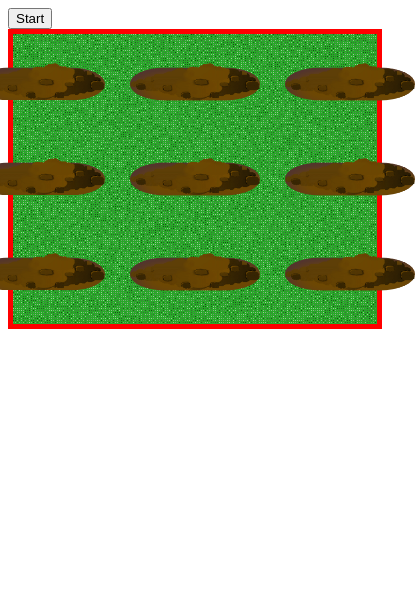
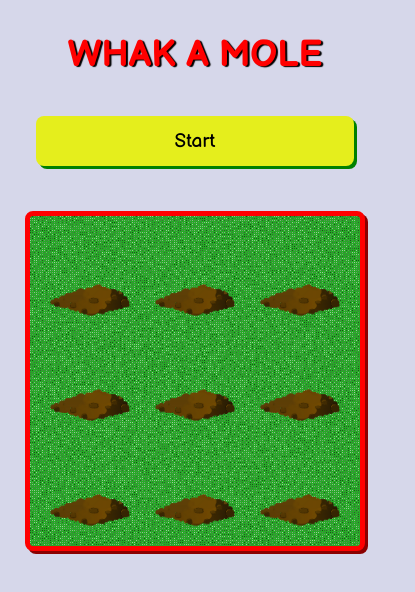
Before and after one commit to Mandy-Blaschke/whack-a-mole, an Angular app: page / in a window 390 px wide. Shown: the top 592 px of the page, 415 px wide, since content can reach past the window. Built offline with nearby package versions, Linux system fonts and the light colour scheme.

Commit message:
added: styles, responsiveness

```diff
--- a/src/app/app.component.html
+++ b/src/app/app.component.html
@@ -1,23 +1,26 @@
+<div class="content">
+
+  <h1>WHAK A MOLE</h1>
 
   <button (click)="startGame()" *ngIf="!activeGame">Start</button>
 
-<div *ngIf="activeGame">
-  <p>
+  <div>
+    <p *ngIf="activeGame">
       Punkte: {{score}}
     </p>
+    <p *ngIf="finishedGame">Spiel beendet. Deine Punktzahl: {{score}}</p>
   </div>
 
   <div class="game">
 
     <div *ngFor="let mole of moles" class="moles">
-    <div (click)="countScore(mole)" class="mole">
-      <img class="showHill" [class.hiddenHill]="mole.visible && activeGame" src="assets/molehills.png" alt="molehills">
+      <div (pointerdown)="countScore(mole)" class="mole">
+        <img class="showHill" [class.hiddenHill]="mole.visible && activeGame" src="assets/molehills.png"
+             alt="molehills">
         <img class="mole-img" [class.visible]="mole.visible && activeGame" src="assets/mole.png" alt="mole">
       </div>
     </div>
 
   </div>
 
-<div *ngIf="finishedGame">
-  <p>Spiel beendet. Deine Punktzahl: {{score}}</p>
 </div>
--- a/src/app/app.component.scss
+++ b/src/app/app.component.scss
@@ -1,6 +1,46 @@
+.content {
+  display: flex;
+  flex-direction: column;
+  align-items: center;
+
+  h1 {
+    text-align: center;
+    font-size: 2.3rem;
+    font-weight: 700;
+    text-shadow: 2px 1px 1px black;
+    color: red;
+  }
+
+  button {
+    width: 318px;
+    height: 50px;
+    margin: 15px 0 45px 0;
+    border-radius: 8px;
+    outline: none;
+    border: none;
+    box-shadow: 3px 3px green;
+    background-color: #e5ee1c;
+    font-family: 'Balsamiq Sans', cursive;
+    font-size: 1.2rem;
+
+    &:active {
+      border: none;
+      box-shadow: inset 3px 3px 1px #bcc310;
+    }
+  }
+
+  p {
+    font-size: 1.5rem;
+    width: 90vw;
+    text-align: center;
+    background-color: red;
+    color: ghostwhite;
+    padding: 10px;
+  }
+
   .game {
     border: 5px solid red;
-  padding: 15px;
+    padding: 20px;
     display: grid;
     grid-gap: 25px;
     grid-template-columns: repeat(3, auto);
@@ -8,23 +48,54 @@
     background-color: #27a827;
     background-image: url("~src/assets/noisy-texture-300x300-o53-d25-c-27a827-t1.png");
     justify-content: center;
+    border-radius: 8px;
+    box-shadow: 3px 3px darkred;
 
     .moles {
 
       .mole {
         position: relative;
+        height: 130px;
+        width: 130px;
+        background-color: transparent;
+
+        @media (max-width: 490px){
+          height: 100px;
+          width: 100px;
+        }
+
+        @media (max-width: 415px){
+          height: 80px;
+          width: 80px;
+        }
+
+        @media (max-width: 325px){
           height: 70px;
+          width: 70px;
+        }
+
+        img {
+          pointer-events: none;
           width: 130px;
-      background-color: #6E4904;
-      transform: rotateX(62deg);
-      border-radius: 60px;
-      box-shadow: inset 7px 11px 19px #503333;
+
+          @media (max-width: 490px){
+            width: 100px;
+          }
+
+          @media (max-width: 415px){
+            width: 80px;
+          }
+
+          @media (max-width: 325px){
+            width: 70px;
+          }
+        }
 
         .showHill {
           position: absolute;
           bottom: 0;
-        width: 130px;
-        height: 150px;
+          max-width: 130px;
+          max-height: 150px;
           display: block;
           background-position: center;
 
@@ -39,8 +110,6 @@
           &.visible {
             position: absolute;
             bottom: 0;
-          width: 130px;
-          height: 150px;
             display: block;
             background-position: center;
           }
@@ -48,3 +117,4 @@
       }
     }
   }
+}
--- a/src/styles.scss
+++ b/src/styles.scss
@@ -1 +1,8 @@
 /* You can add global styles to this file, and also import other style files */
+
+@import url('https://fonts.googleapis.com/css2?family=Balsamiq+Sans:ital,wght@0,400;0,700;1,700&display=swap');
+
+body {
+  font-family: 'Balsamiq Sans', cursive;
+  background-color: #000c8029;
+}
```
Lines whose indentation alone changed are shown as unchanged.
